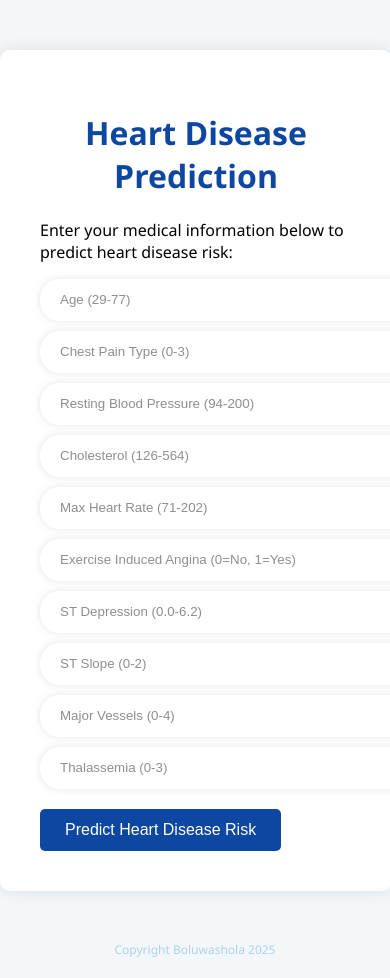
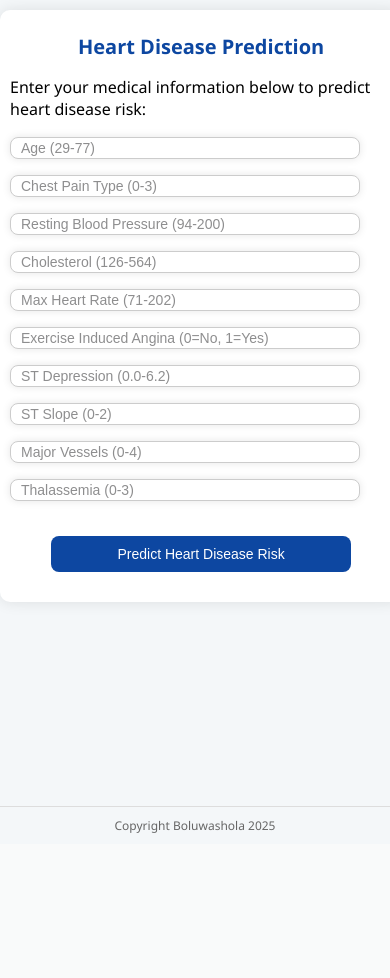
Before and after one commit to Boluwashola/Heart_Disease_Prediction_project, a Flask app: page / in a window 390 px wide; the page is wider, and only the part inside the window is pictured. After the commit the page ends 833 px from the top of that part, so only its background shows below. Run offline with Flask 3, Linux system fonts and the light colour scheme; parts of the project's set-up code (start-up, migrations or seed data) failed here and were passed over.

Commit message:
I made the application mobile responsive

```diff
--- a/static/css/style.css
+++ b/static/css/style.css
@@ -6,13 +6,14 @@ body {
 }
 
 .container {
-    width: 80%;
+    width: 90%;
     max-width: 700px;
-    margin: 50px auto;
+    margin: 20px auto;
     background: white;
-    padding: 40px;
+    padding: 20px;
     box-shadow: 0 0 15px rgba(0,0,0,0.1);
     border-radius: 10px;
+    margin-bottom: 80px;
 }
 
 h1 {
@@ -21,15 +22,17 @@ h1 {
 }
 
 #Form .form_input {
-    padding: 20px;
-    width: 350px;
-    height:2px;
-    border: none;
-    color: #e3f2fd;
-    margin-bottom: 10px;
-    border-radius: 20px 20px 20px 20px;
+    padding: 15px;
+    width: 100%;
+    max-width: 350px;
+    height: 20px;
+    border: 1px solid #ccc;
+    color: #333;
+    margin-bottom: 15px;
+    border-radius: 8px;
     box-shadow: 0 0 9px rgba(0,0,0,0.1);
     transition: background-color 0.3s ease;
+    box-sizing: border-box;
 }
 
 .form-group {
@@ -61,14 +64,16 @@ input[type="number"] {
 button {
     background-color: #0d47a1;
     color: white;
-    padding: 12px 25px;
+    padding: 15px 25px;
     border: none;
-    border-radius: 5px;
+    border-radius: 8px;
     font-size: 16px;
-    display: flex;
-    margin-top: 10px;
+    width: 100%;
+    max-width: 300px;
+    margin: 20px auto;
     cursor: pointer;
     transition: background-color 0.3s ease;
+    display: block;
 }
 
 button:hover {
@@ -102,10 +107,65 @@ img {
 }
 
 .footer {
-    position: relative;
+    position: fixed;
+    bottom: 0;
+    left: 0;
+    width: 100%;
     text-align: center;
-    margin-bottom: 20px;
+    padding: 10px;
+    background-color: #f4f7f9;
     font-family: 'Segoe UI', sans-serif;
-    color: #abd1f0;
+    color: #666;
     font-size: 12px;
+    border-top: 1px solid #ddd;
+    box-sizing: border-box;
 }
+
+/* Mobile Responsive */
+@media (max-width: 768px) {
+    .container {
+        width: 95%;
+        margin: 10px auto;
+        padding: 15px;
+    }
+
+    h1 {
+        font-size: 24px;
+    }
+
+    #Form .form_input {
+        padding: 12px;
+        font-size: 16px;
+    }
+
+    button {
+        padding: 12px 20px;
+        font-size: 16px;
+    }
+
+    .result, .error {
+        padding: 12px;
+        font-size: 14px;
+    }
+}
+
+@media (max-width: 480px) {
+    .container {
+        width: 98%;
+        padding: 10px;
+    }
+
+    h1 {
+        font-size: 20px;
+    }
+
+    #Form .form_input {
+        padding: 10px;
+        font-size: 14px;
+    }
+
+    button {
+        padding: 10px 15px;
+        font-size: 14px;
+    }
+}
```
